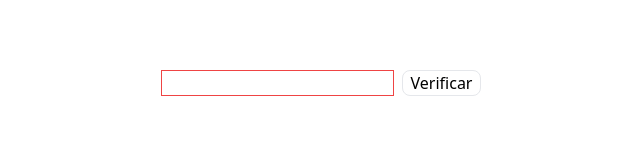
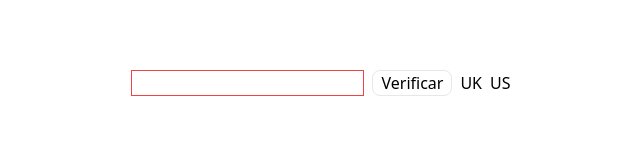
Before and after one commit to SanchezEnzo/NumsEN, a React (Vite) app: page / in a window 1280 px wide. Shown: the part 425-585 px from the top of the page, without its empty margins (319-959 px from the left). Built offline with nearby package versions, Linux system fonts and the light colour scheme.

Commit message:
add speech synthesis api

```diff
--- a/src/App.tsx
+++ b/src/App.tsx
@@ -8,7 +8,8 @@ export default function App() {
 
 	// console.log(numberToText(471))
 	function checkResponse(res: string) {
-		if (numberToText(number) === res.trim().toLowerCase()) setResponseState(true)
+		if (numberToText(number) === res.trim().toLowerCase())
+			setResponseState(true)
 		else setResponseState(false)
 		console.log(responseState)
 	}
@@ -35,12 +36,21 @@ function handleResponse(e: FormEvent<HTMLFormElement>) {
 		// Si pasa las validaciones, continuamos
 		checkResponse(response)
 	}
+
+	function playAudio (lang: string) {
+		const utterance = new SpeechSynthesisUtterance(numberToText(number))
+		utterance.lang = lang
+		window.speechSynthesis.speak(utterance)
+	}
+
 	return (
 		<div className='h-screen w-full flex justify-center items-center flex-col gap-40'>
 			<p className='text-[10rem]'>{number}</p>
 			<form className='flex gap-2' onSubmit={e => handleResponse(e)}>
 				<input type='text' className='border-red-500 border' name='response' />
 				<button className='border px-2 rounded-lg'>Verificar</button>
+			<button onClick={() => playAudio('en-GB')}>UK</button>
+			<button onClick={() => playAudio('en-US')}>US</button>
 			</form>
 			{badResponse && <p>No se permite este tipo de respuesta</p>}
 			<button onClick={getNewRandomNumber}>Cambiar Numero</button>
```
Lines whose indentation alone changed are shown as unchanged.
